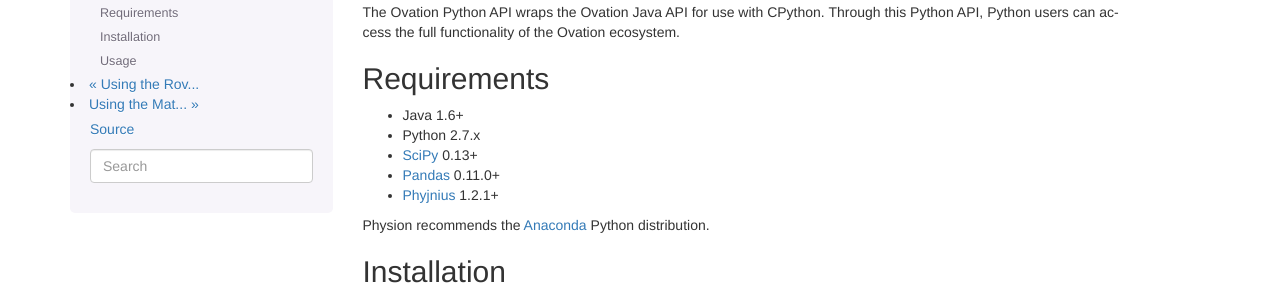
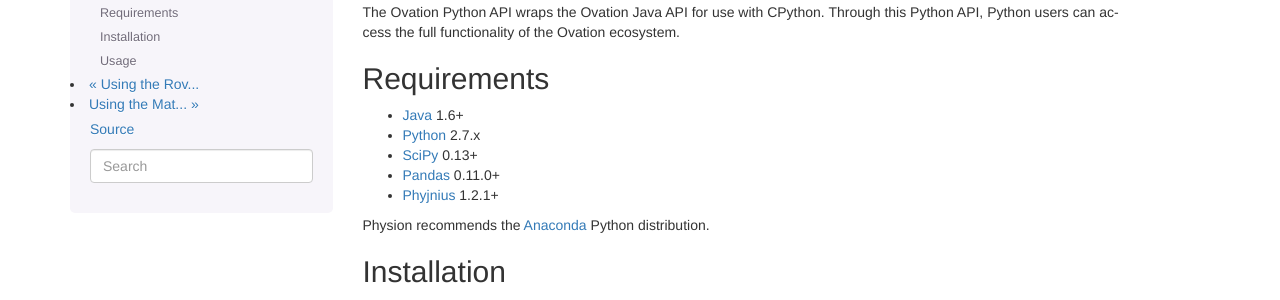
Before and after one commit to physion/ovation-docs, a Sphinx documentation site: the page built from source/using_ovation_python.rst, in a window 1280 px wide. Shown: the part 140-440 px from the top of the page. Built offline with Sphinx 7.4.7, drawn with Linux system fonts in a browser that asks for light colours; pages that are not in the unit, such as notebooks, are missing from menus; part of the change alters nothing that is shown.

```diff
--- a/source/using_ovation_python.rst
+++ b/source/using_ovation_python.rst
@@ -7,8 +7,8 @@ The Ovation Python API wraps the Ovation Java API for use with CPython. Through
 Requirements
 ============
 
-* Java 1.6+
-* Python 2.7.x
+* `Java <http://www.oracle.com/technetwork/java/javase/downloads/index.html>`_ 1.6+
+* `Python <https://www.python.org/downloads/>`_ 2.7.x
 * `SciPy <http://scipy.org>`_ 0.13+
 * `Pandas <http://pandas.pydata.org>`_ 0.11.0+
 * `Phyjnius <https://pypi.python.org/pypi/phyjnius>`_ 1.2.1+
```
